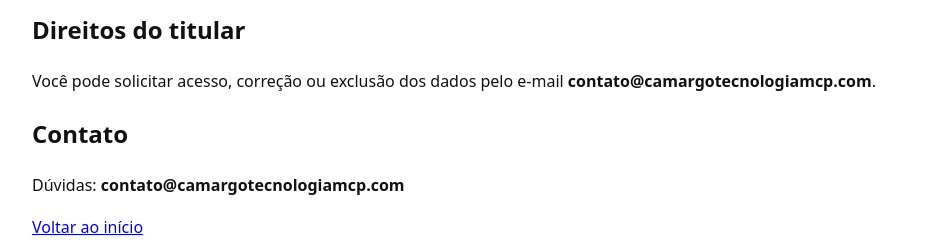
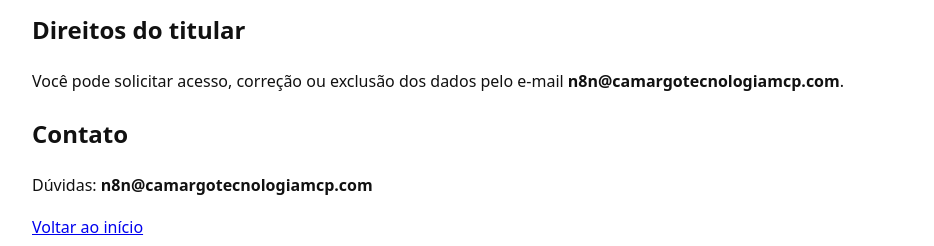
Before and after one commit to gut0o/site-empresa, a plain HTML site: page privacidade.html in a window 1280 px wide. Shown: the part 678-924 px from the top of the page, without its empty margins (158-1092 px from the left). Drawn offline with Linux system fonts and the light colour scheme.

Commit message:
Update privacidade.html

```diff
--- a/privacidade.html
+++ b/privacidade.html
@@ -21,9 +21,9 @@
   <h2>Compartilhamento</h2>
   <p>Podemos compartilhar dados com provedores estritamente necessários (ex.: hospedagem e e-mail), sob contratos e medidas de segurança.</p>
   <h2>Direitos do titular</h2>
-  <p>Você pode solicitar acesso, correção ou exclusão dos dados pelo e-mail <strong>contato@camargotecnologiamcp.com</strong>.</p>
+  <p>Você pode solicitar acesso, correção ou exclusão dos dados pelo e-mail <strong>n8n@camargotecnologiamcp.com</strong>.</p>
   <h2>Contato</h2>
-  <p>Dúvidas: <strong>contato@camargotecnologiamcp.com</strong></p>
+  <p>Dúvidas: <strong>n8n@camargotecnologiamcp.com</strong></p>
   <p><a href="/">Voltar ao início</a></p>
 </body>
 </html>
```
